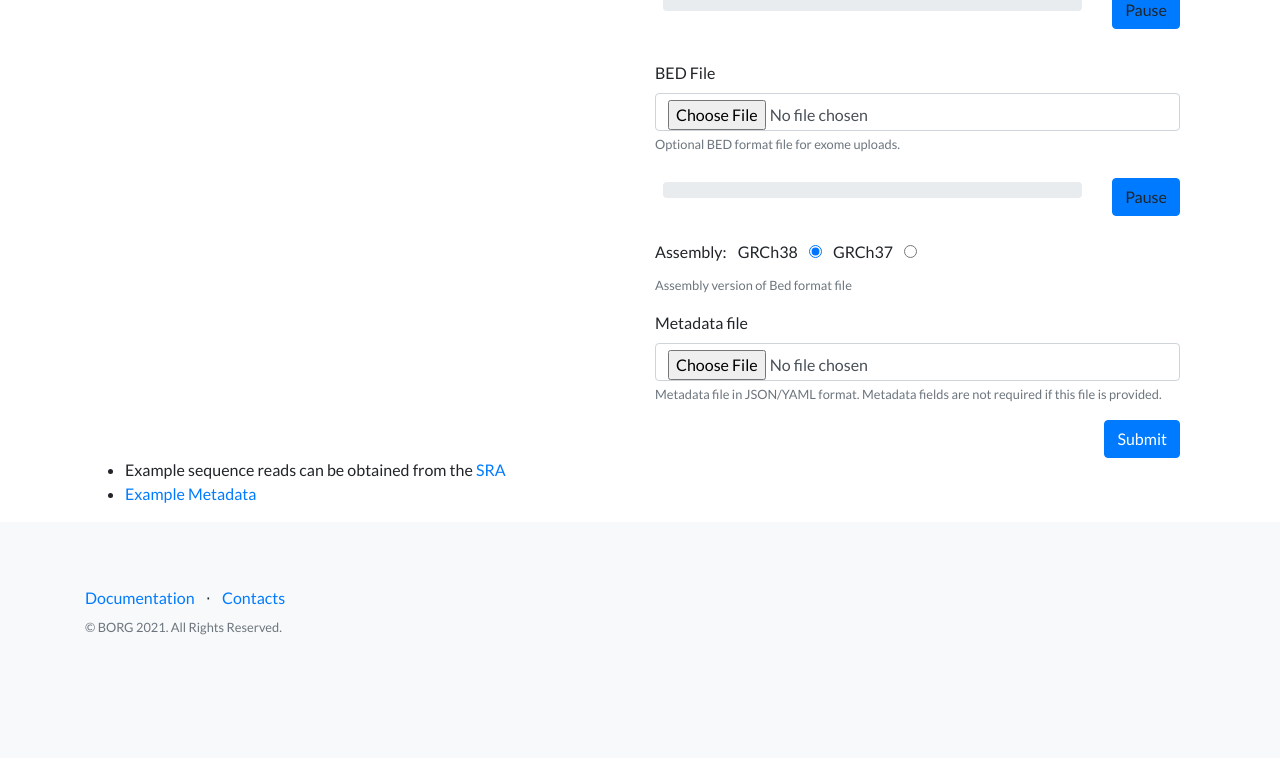
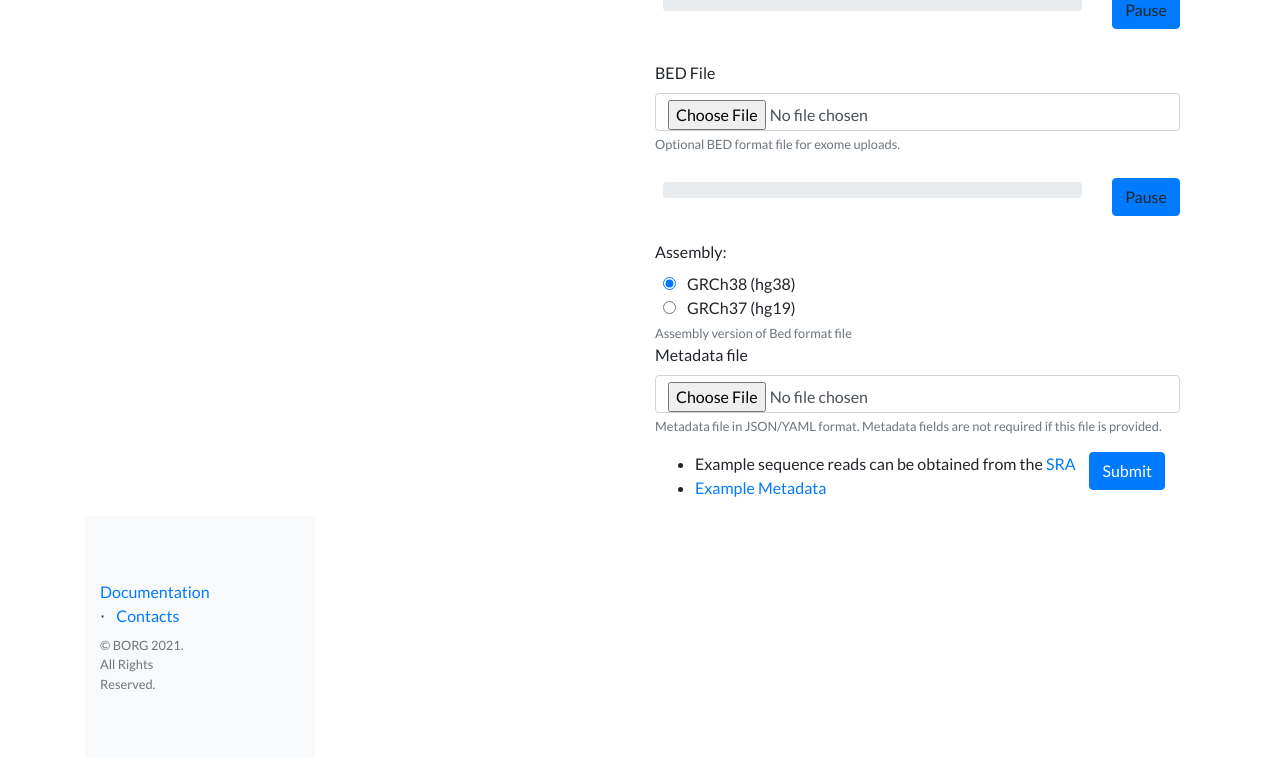
Before and after one commit to TamChiKeung/hseqweb, a Django app: page /upload/ in a window 1280 px wide. Shown: the part 511-1269 px from the top of the page. Before the commit the page ends 1146 px from the top, so only its background shows below. Run offline with Django 3.2, Linux system fonts and the light colour scheme; a user stored in the database is signed in; tables that the repository leaves empty hold one stand-in row (values such as "Sample post"); parts of the project's set-up code (start-up, migrations or seed data) failed here and were passed over; some libraries are stand-ins or nearby versions.

Commit message:
updated assembly radiobutton

```diff
--- a/hseqweb/apps/uploader/forms.py
+++ b/hseqweb/apps/uploader/forms.py
@@ -39,7 +39,7 @@
     setattr(cls, required_field.__name__, required_field)
 
 class UploadForm(forms.ModelForm):
-    ASSEMBLIES=[('GRCh38', 'GRCh38'), ('GRCh37', 'GRCh37')]
+    ASSEMBLIES=[('GRCh38', 'GRCh38 (hg38)'), ('GRCh37', 'GRCh37 (hg19)')]
 
     sequence_file = forms.FileField(required=False,
         help_text='Sequence file in FASTQ format.')
--- a/hseqweb/apps/uploader/templates/uploader/form.html
+++ b/hseqweb/apps/uploader/templates/uploader/form.html
@@ -101,8 +101,10 @@
       <div class="form-group">
 	      <label for="id_assembly"> Assembly: </label>
         {% for choice in form.assembly %}
+        <div>
+          <span class="ml-2">{{ choice.tag }}</span>
           <span class="ml-2">{{ choice.choice_label }}</span>
-          <span class="ml-2">{{ choice.tag }}</span>
+        <div>
         {% endfor %}
 	      <small class="form-text text-muted">{{form.assembly.help_text}}</small>
       </div>
```
